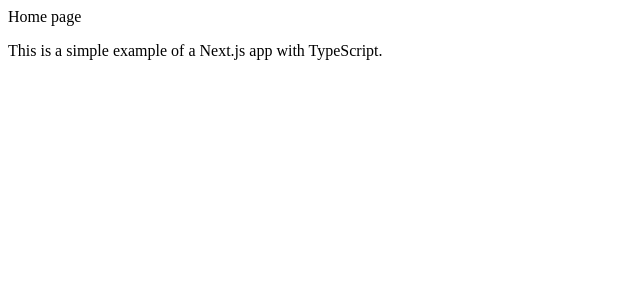
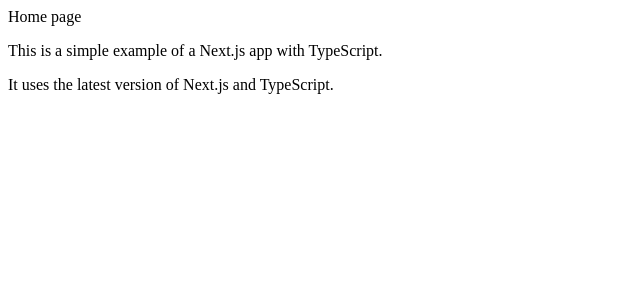
Before and after one commit to xdmaury/test-semantic-versioning, a Next.js app: page / in a window 1280 px wide. Shown: the top 300 px of the page, without its empty margins (0-640 px from the left). Built offline with nearby package versions, Linux system fonts and the light colour scheme.

Commit message:
Add additional paragraph to Home component about Next.js and TypeScript version

```diff
--- a/src/app/page.tsx
+++ b/src/app/page.tsx
@@ -6,6 +6,9 @@
       <p>
         This is a simple example of a Next.js app with TypeScript.
       </p>
+      <p>
+        It uses the latest version of Next.js and TypeScript.
+      </p>
     </div>
   );
 }
```
